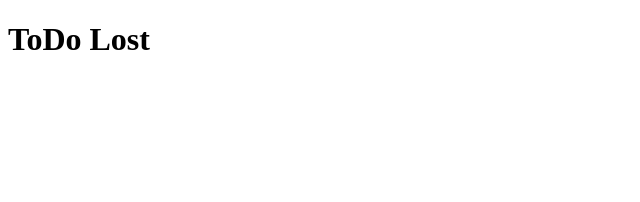
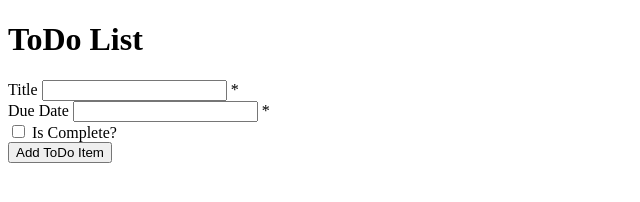
Before and after one commit to MatthewVandyke/Spring2020-CPW203-ToDoItemApp, a plain HTML site: page index.html in a window 1280 px wide. Shown: the whole page, without its empty margins (0-640 px from the left). Drawn offline with Linux system fonts and the light colour scheme.

Commit message:
created add ToDo form

```diff
--- a/index.html
+++ b/index.html
@@ -6,6 +6,22 @@
     <title>ToDo List App</title>
 </head>
 <body>
-    <h1>ToDo Lost</h1>
+    <h1>ToDo List</h1>
+
+    <label for="title">Title</label>
+    <input type="text" id="title">
+    <span>*</span>
+    <br>
+
+    <label for="due-date">Due Date</label>
+    <input type="text" id="due-date">
+    <span>*</span>
+    <br>
+
+    <input type="checkbox" id="is-complete">
+    <label for="is-complete">Is Complete?</label>
+    <br>
+
+    <input type="button" value="Add ToDo Item">
 </body>
 </html>
```
